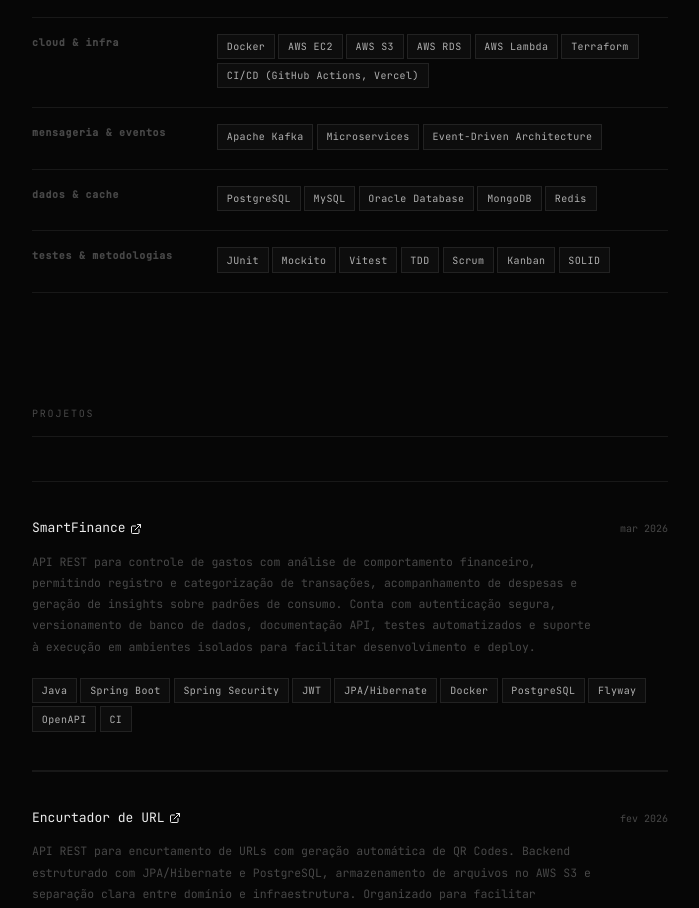
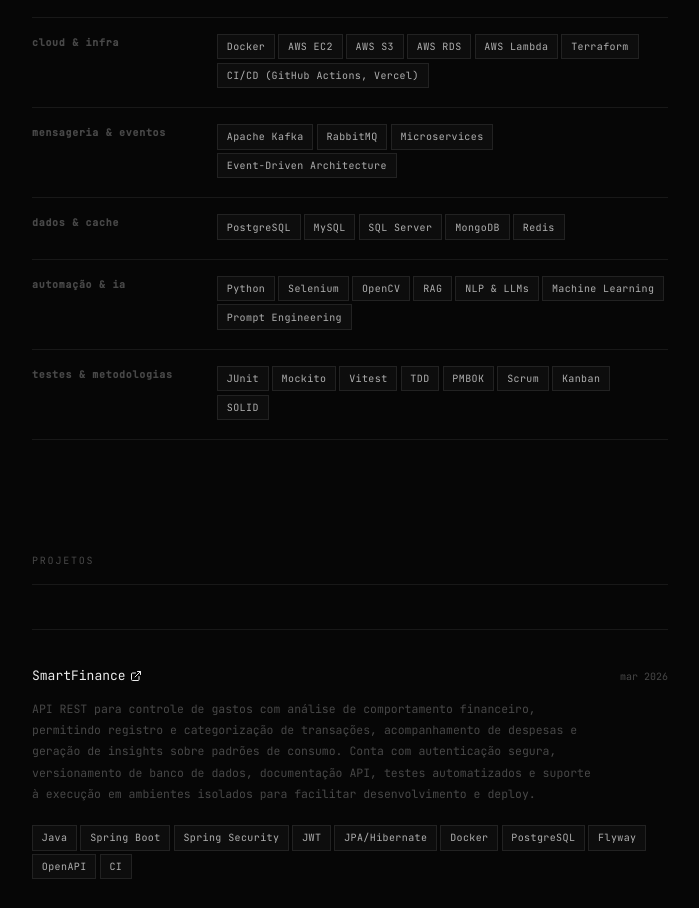
Before and after one commit to ccaueg/portfolio, a Next.js app: page / in a window 1280 px wide. Shown: the part 1545-2453 px from the top of the page, without its empty margins (290-989 px from the left). Built offline with nearby package versions, Linux system fonts and the light colour scheme.

Commit message:
feat: update stack categories and add new technologies

```diff
--- a/src/data/stack.ts
+++ b/src/data/stack.ts
@@ -43,6 +43,7 @@ export const stack: StackCategory[] = [
     label: 'mensageria & eventos',
     items: [
       { name: 'Apache Kafka' },
+      { name: 'RabbitMQ' },
       { name: 'Microservices' },
       { name: 'Event-Driven Architecture' },
     ],
@@ -52,9 +53,21 @@ export const stack: StackCategory[] = [
     items: [
       { name: 'PostgreSQL' },
       { name: 'MySQL' },
-      { name: 'Oracle Database' },
+      { name: 'SQL Server' },
       { name: 'MongoDB' },
       { name: 'Redis' },
+    ],
+  },
+  {
+    label: 'automação & ia',
+    items: [
+      { name: 'Python' },
+      { name: 'Selenium' },
+      { name: 'OpenCV' },
+      { name: 'RAG' },
+      { name: 'NLP & LLMs' },
+      { name: 'Machine Learning' },
+      { name: 'Prompt Engineering' },
     ],
   },
   {
@@ -64,6 +77,7 @@ export const stack: StackCategory[] = [
       { name: 'Mockito' },
       { name: 'Vitest' },
       { name: 'TDD' },
+      { name: 'PMBOK' },
       { name: 'Scrum' },
       { name: 'Kanban' },
       { name: 'SOLID' },
```
